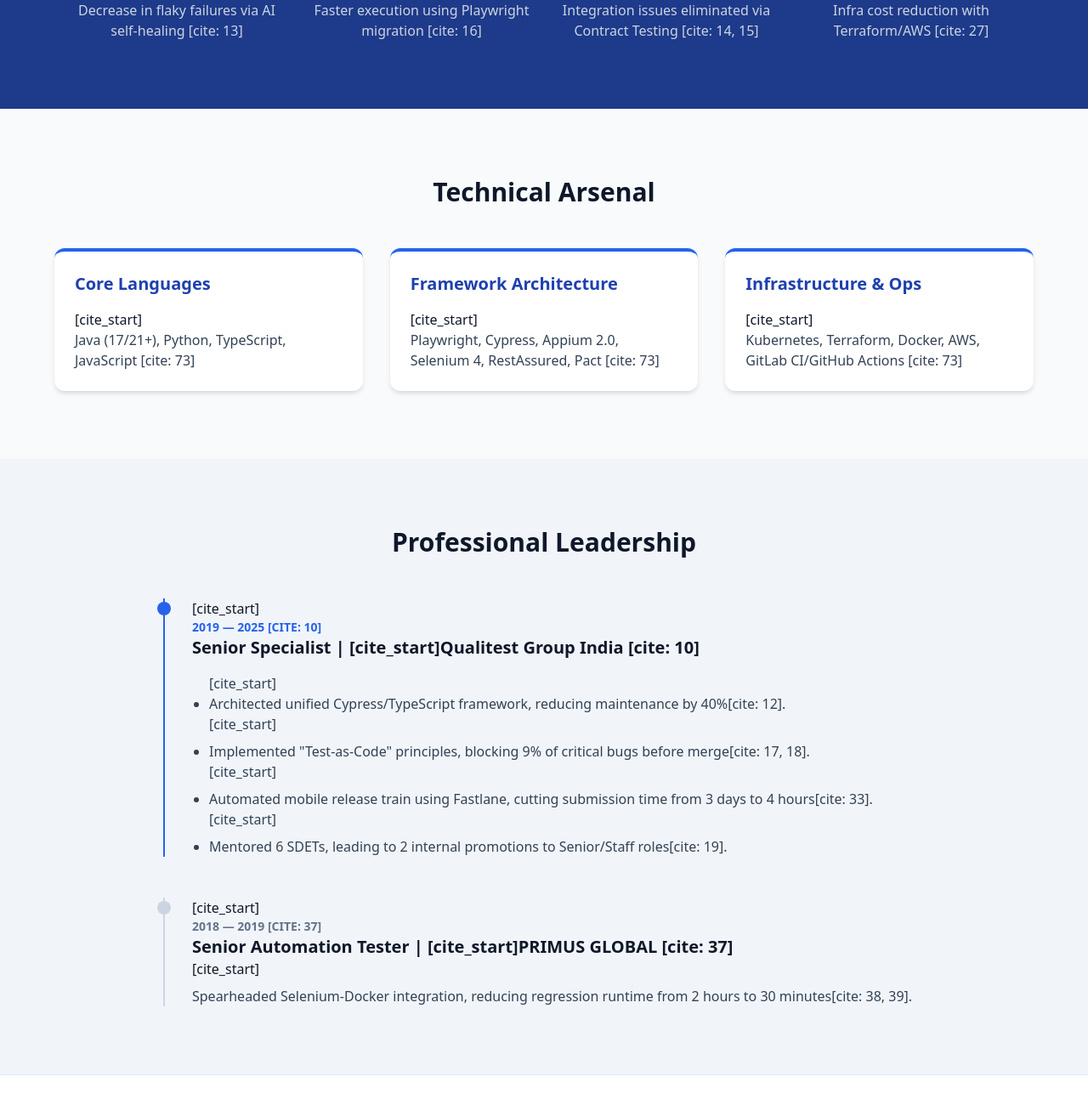
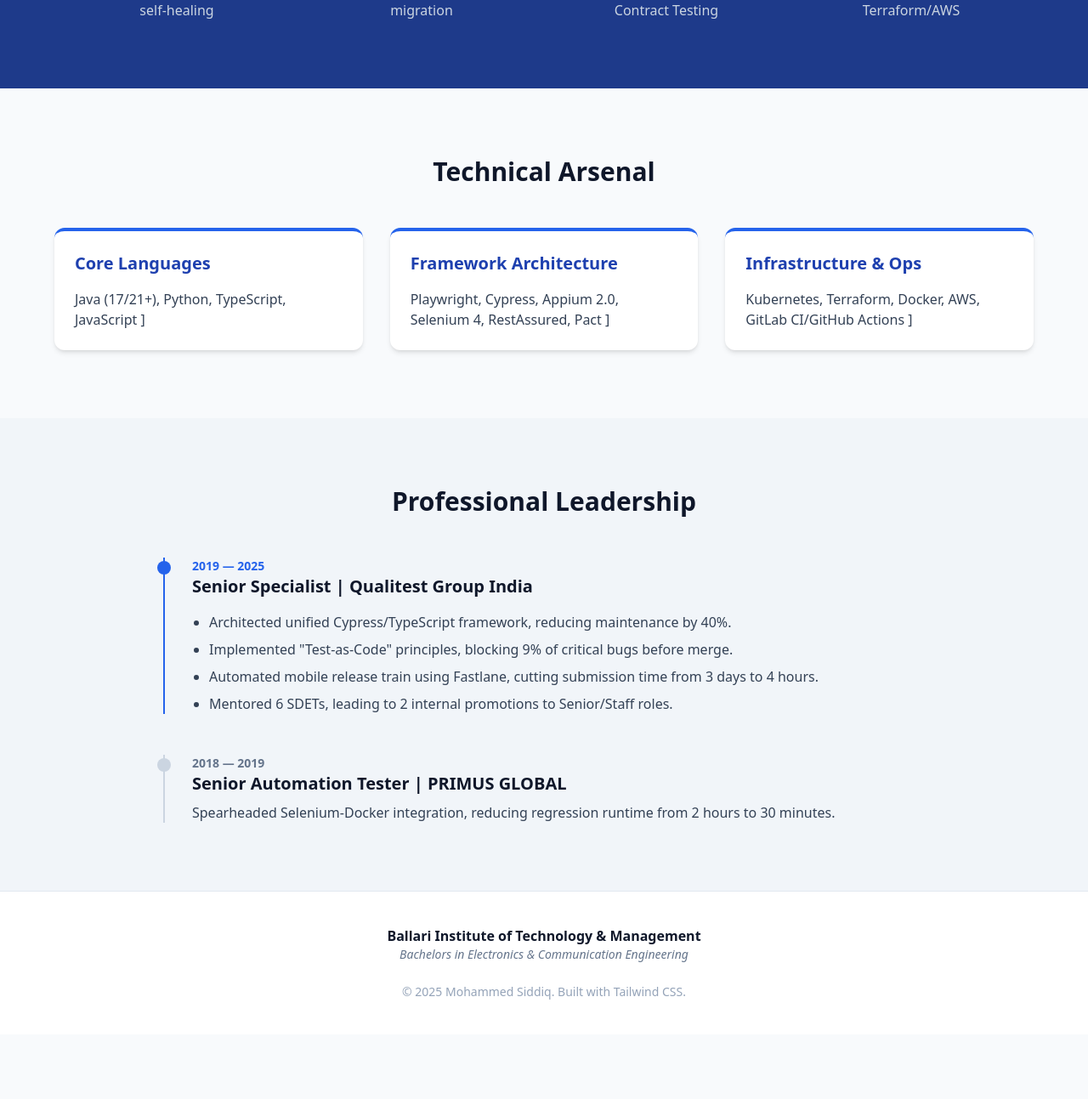
Before and after one commit to Mohammed7Sid/project1, a plain HTML site: page index.html in a window 1280 px wide. Shown: the part 736-2029 px from the top of the page at 85% size. After the commit the page ends 1953 px from the top, so only its background shows below. Drawn offline with nearby package versions, Linux system fonts and the light colour scheme.

Commit message:
Clean up citation markers in index.html
Removed citation markers from various paragraphs and lists for clarity.

```diff
--- a/index.html
+++ b/index.html
@@ -27,8 +27,8 @@
             <h1 class="text-5xl md:text-6xl font-extrabold mb-6">Mohammed Siddiq</h1>
             <p class="text-2xl text-blue-600 font-semibold mb-4">SDET Lead & Test Architect</p>
             <p class="text-lg text-slate-600 max-w-3xl mx-auto mb-8">
-                [cite_start]Innovative leader with 14 years of experience [cite: 7] [cite_start]architecting AI-augmented automation frameworks[cite: 8].
-                [cite_start]Specializing in bridging the gap between complex engineering and strategic leadership[cite: 7].
+                Innovative leader with 14 years of experience  architecting AI-augmented automation frameworks.
+                Specializing in bridging the gap between complex engineering and strategic leadership.
             </p>
             <div class="flex justify-center gap-4">
                 <a href="https://linkedin.com/in/mohammed-siddiq-96aa2316b" class="text-3xl hover:text-blue-600"><i class="fab fa-linkedin"></i></a>
@@ -44,19 +44,19 @@
             <div class="grid grid-cols-1 md:grid-cols-4 gap-8 text-center">
                 <div>
                     <p class="text-5xl font-bold text-blue-400 mb-2">78%</p>
-                    [cite_start]<p class="text-slate-300">Decrease in flaky failures via AI self-healing [cite: 13]</p>
+                    <p class="text-slate-300">Decrease in flaky failures via AI self-healing </p>
                 </div>
                 <div>
                     <p class="text-5xl font-bold text-blue-400 mb-2">3x</p>
-                    [cite_start]<p class="text-slate-300">Faster execution using Playwright migration [cite: 16]</p>
+                    <p class="text-slate-300">Faster execution using Playwright migration </p>
                 </div>
                 <div>
                     <p class="text-5xl font-bold text-blue-400 mb-2">90%</p>
-                    [cite_start]<p class="text-slate-300">Integration issues eliminated via Contract Testing [cite: 14, 15]</p>
+                    <p class="text-slate-300">Integration issues eliminated via Contract Testing</p>
                 </div>
                 <div>
                     <p class="text-5xl font-bold text-blue-400 mb-2">30%</p>
-                    [cite_start]<p class="text-slate-300">Infra cost reduction with Terraform/AWS [cite: 27]</p>
+                    <p class="text-slate-300">Infra cost reduction with Terraform/AWS </p>
                 </div>
             </div>
         </div>
@@ -68,15 +68,15 @@
             <div class="grid grid-cols-1 md:grid-cols-3 gap-8">
                 <div class="bg-white p-6 rounded-xl shadow-md border-t-4 border-blue-600">
                     <h3 class="font-bold text-xl mb-4 text-blue-800">Core Languages</h3>
-                    [cite_start]<p class="text-slate-700">Java (17/21+), Python, TypeScript, JavaScript [cite: 73]</p>
+                    <p class="text-slate-700">Java (17/21+), Python, TypeScript, JavaScript ]</p>
                 </div>
                 <div class="bg-white p-6 rounded-xl shadow-md border-t-4 border-blue-600">
                     <h3 class="font-bold text-xl mb-4 text-blue-800">Framework Architecture</h3>
-                    [cite_start]<p class="text-slate-700">Playwright, Cypress, Appium 2.0, Selenium 4, RestAssured, Pact [cite: 73]</p>
+                    <p class="text-slate-700">Playwright, Cypress, Appium 2.0, Selenium 4, RestAssured, Pact ]</p>
                 </div>
                 <div class="bg-white p-6 rounded-xl shadow-md border-t-4 border-blue-600">
                     <h3 class="font-bold text-xl mb-4 text-blue-800">Infrastructure & Ops</h3>
-                    [cite_start]<p class="text-slate-700">Kubernetes, Terraform, Docker, AWS, GitLab CI/GitHub Actions [cite: 73]</p>
+                    <p class="text-slate-700">Kubernetes, Terraform, Docker, AWS, GitLab CI/GitHub Actions ]</p>
                 </div>
             </div>
         </div>
@@ -89,21 +89,21 @@
             <div class="space-y-12">
                 <div class="relative pl-8 border-l-2 border-blue-600">
                     <div class="absolute w-4 h-4 bg-blue-600 rounded-full -left-[9px] top-1"></div>
-                    [cite_start]<p class="text-sm font-bold text-blue-600 uppercase">2019 — 2025 [cite: 10]</p>
-                    <h3 class="text-xl font-bold">Senior Specialist | [cite_start]Qualitest Group India [cite: 10]</h3>
+                    <p class="text-sm font-bold text-blue-600 uppercase">2019 — 2025 </p>
+                    <h3 class="text-xl font-bold">Senior Specialist | Qualitest Group India </h3>
                     <ul class="mt-4 space-y-2 text-slate-700 list-disc pl-5">
-                        [cite_start]<li>Architected unified Cypress/TypeScript framework, reducing maintenance by 40%[cite: 12].</li>
-                        [cite_start]<li>Implemented "Test-as-Code" principles, blocking 9% of critical bugs before merge[cite: 17, 18].</li>
-                        [cite_start]<li>Automated mobile release train using Fastlane, cutting submission time from 3 days to 4 hours[cite: 33].</li>
-                        [cite_start]<li>Mentored 6 SDETs, leading to 2 internal promotions to Senior/Staff roles[cite: 19].</li>
+                        <li>Architected unified Cypress/TypeScript framework, reducing maintenance by 40%.</li>
+                        <li>Implemented "Test-as-Code" principles, blocking 9% of critical bugs before merge.</li>
+                        <li>Automated mobile release train using Fastlane, cutting submission time from 3 days to 4 hours.</li>
+                        <li>Mentored 6 SDETs, leading to 2 internal promotions to Senior/Staff roles.</li>
                     </ul>
                 </div>
 
                 <div class="relative pl-8 border-l-2 border-slate-300">
                     <div class="absolute w-4 h-4 bg-slate-300 rounded-full -left-[9px] top-1"></div>
-                    [cite_start]<p class="text-sm font-bold text-slate-500 uppercase">2018 — 2019 [cite: 37]</p>
-                    <h3 class="text-xl font-bold font-semibold">Senior Automation Tester | [cite_start]PRIMUS GLOBAL [cite: 37]</h3>
-                    [cite_start]<p class="mt-2 text-slate-700">Spearheaded Selenium-Docker integration, reducing regression runtime from 2 hours to 30 minutes[cite: 38, 39].</p>
+                    <p class="text-sm font-bold text-slate-500 uppercase">2018 — 2019 </p>
+                    <h3 class="text-xl font-bold font-semibold">Senior Automation Tester | PRIMUS GLOBAL</h3>
+                    <p class="mt-2 text-slate-700">Spearheaded Selenium-Docker integration, reducing regression runtime from 2 hours to 30 minutes.</p>
                 </div>
             </div>
         </div>
@@ -111,8 +111,8 @@
 
     <footer class="py-10 bg-white border-t border-slate-200 text-center">
         <div class="max-w-6xl mx-auto px-4">
-            [cite_start]<p class="font-bold">Ballari Institute of Technology & Management [cite: 71]</p>
-            [cite_start]<p class="text-slate-500 mb-6 text-sm italic">Bachelors in Electronics & Communication Engineering [cite: 71]</p>
+            <p class="font-bold">Ballari Institute of Technology & Management </p>
+            <p class="text-slate-500 mb-6 text-sm italic">Bachelors in Electronics & Communication Engineering </p>
             <p class="text-slate-400 text-sm">&copy; 2025 Mohammed Siddiq. Built with Tailwind CSS.</p>
         </div>
     </footer>
```
